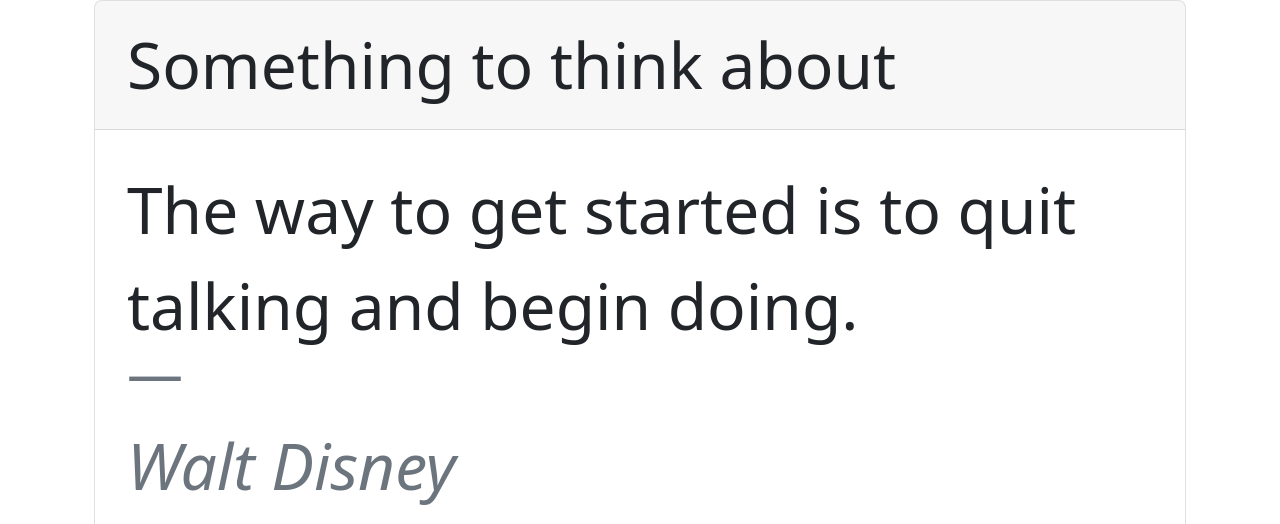
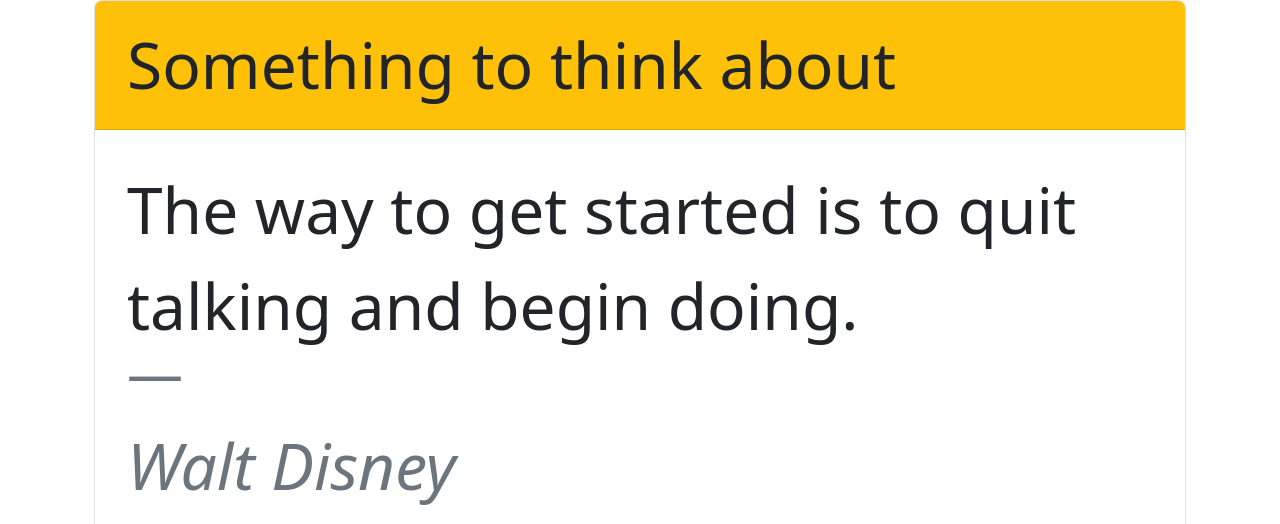
Before and after one commit to cvilla714/randomquotesmachine, a website: page dist/index.html in a window 1280 px wide. Shown: the top 524 px of the page. Drawn offline with Linux system fonts and the light colour scheme.

Commit message:
added new background color the title

```diff
--- a/dist/index.html
+++ b/dist/index.html
@@ -11,7 +11,7 @@
 <body >
     <div class="container d-flex justify-content-center align-items-center">
     <div class="card">
-        <div class="card-header">
+        <div class="card-header bg-warning">
           Something to think about
         </div>
         <div class="card-body">
```
